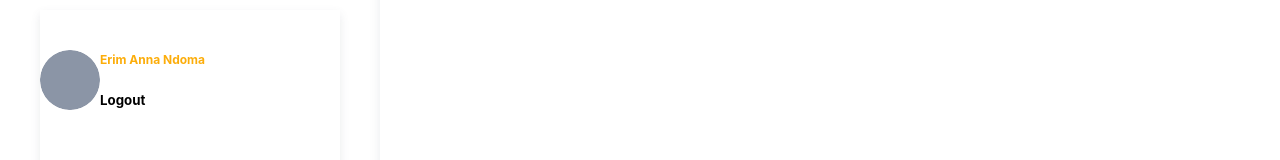
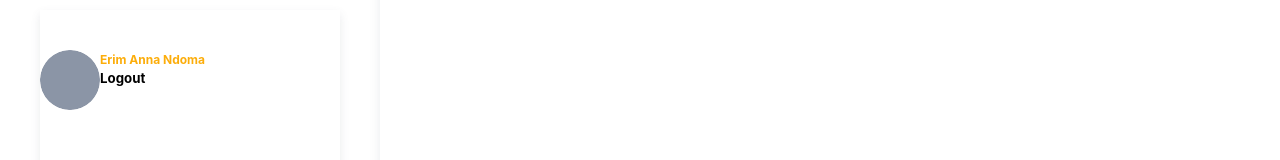
Before and after one commit to godswillokokon/SP-UserDashboard, a React (Create React App) app: page / in a window 1280 px wide. Shown: the part 148-308 px from the top of the page. Built offline with nearby package versions, Linux system fonts and the light colour scheme.

Commit message:
For pull

```diff
--- a/src/pages/components/SideBar.js
+++ b/src/pages/components/SideBar.js
@@ -10,7 +10,7 @@ const SideBar = () => {
 				<SideBarWrapper.Avatar src={Avatar} alt="avatar" />
 				<div style={{ display: "flex", flexDirection: "column" }}>
 					<h4 className="user-name">Erim Anna Ndoma</h4>
-					<h5>Logout</h5>
+					<h5 className="logout">Logout</h5>
 				</div>
 			</SideBarWrapper.Header>
 		</SideBarWrapper>
```
